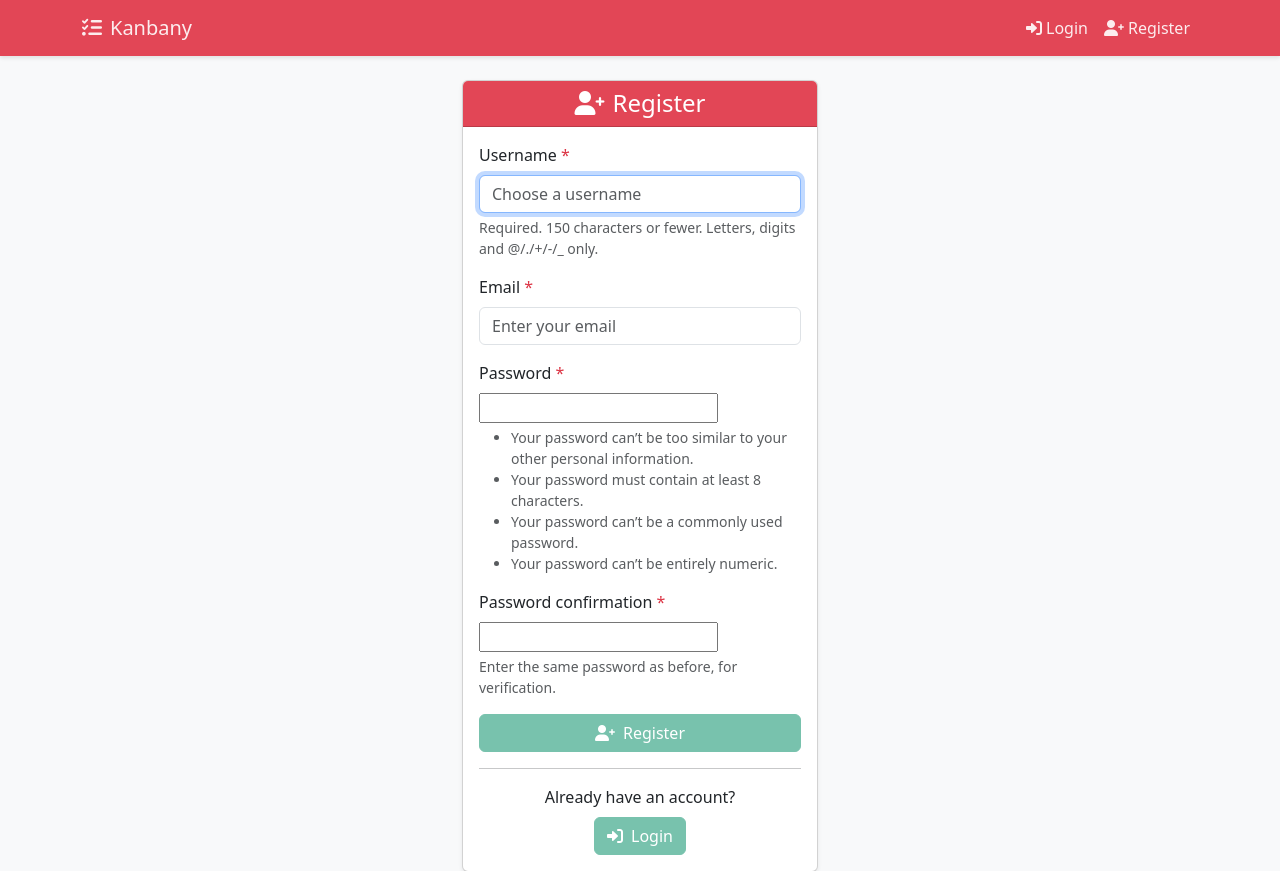
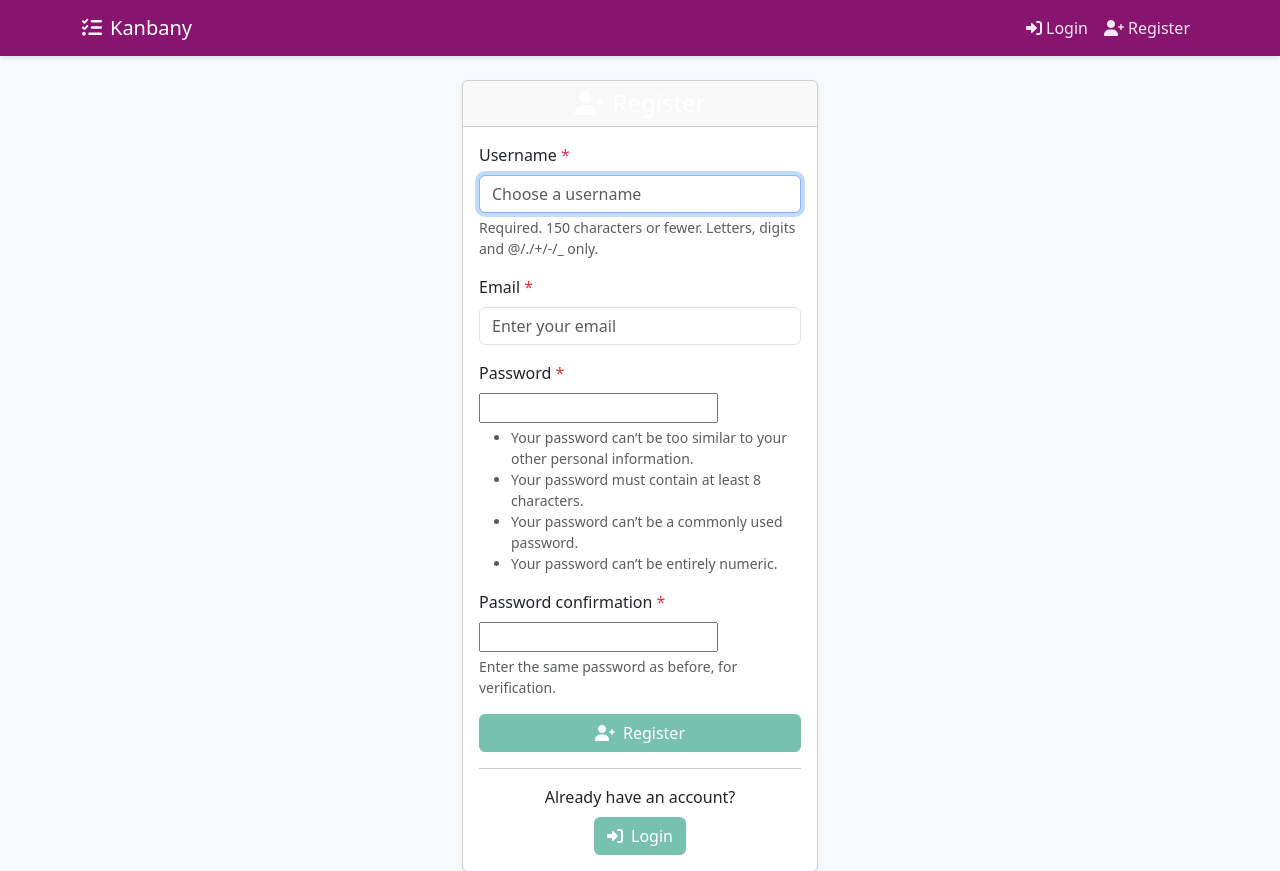
Before and after one commit to danipaBernales/kanbany, a Django app: page /register/ in a window 1280 px wide. Shown: the top 871 px of the page. Run offline with Django 4.2, Linux system fonts and the light colour scheme.

Commit message:
Update color design

```diff
--- a/static/css/style.css
+++ b/static/css/style.css
@@ -3,7 +3,7 @@
 
 /* Custom styles */
 :root {
-  --primary-color: #f5418f;
+  --primary-color: #871570;
   --secondary-color: #6c757d;
   --accent-color: #20c997;
   --background-color: #f8f9fa;
--- a/tasks/templates/tasks/register.html
+++ b/tasks/templates/tasks/register.html
@@ -3,10 +3,7 @@
 <div class="row justify-content-center">
   <div class="col-md-6 col-lg-4">
     <div class="card shadow-sm">
-      <div
-        class="card-header text-white text-center"
-        style="background-color: #e24656"
-      >
+      <div class="card-header text-white text-center">
         <h4 class="mb-0">
           <i class="fas fa-user-plus me-2"></i>{% trans "Register" %}
         </h4>
--- a/templates/base.html
+++ b/templates/base.html
@@ -14,17 +14,6 @@
       rel="stylesheet"
     />
     <link href="{% static 'css/style.css' %}" rel="stylesheet" />
-    <style>
-      .navbar.navbar-expand-lg.navbar-dark {
-        background-color: #e24656 !important;
-      }
-      .navbar.navbar-expand-lg.navbar-dark .navbar-nav .nav-link {
-        color: rgba(255, 255, 255, 0.9) !important;
-      }
-      .navbar.navbar-expand-lg.navbar-dark .navbar-brand {
-        color: rgba(255, 255, 255, 0.9) !important;
-      }
-    </style>
   </head>
   <body>
     <!-- Navigation -->
```
